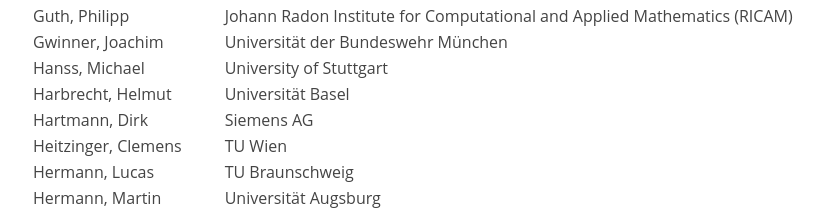
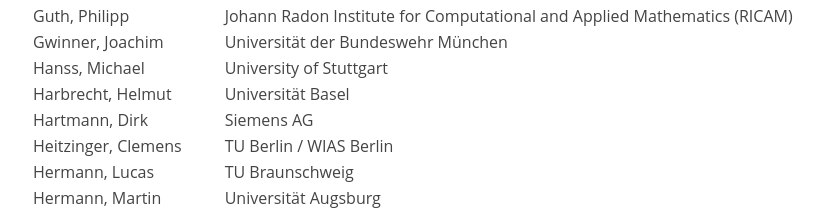
Before and after one commit to gamm-ag-uq/gamm-ag-uq.github.io, a plain HTML site: page members.html in a window 1280 px wide. Shown: the part 1263-1479 px from the top of the page, without its empty margins (50-873 px from the left). Drawn offline with Linux system fonts and the light colour scheme; a web font is replaced by a local one.

Commit message:
Updating members

```diff
--- a/members.html
+++ b/members.html
@@ -262,7 +262,7 @@
   </tr>
   <tr>
     <td> Heitzinger, Clemens                                </td>
-    <td> TU Wien                                            </td>
+    <td> TU Berlin / WIAS Berlin                            </td>
   </tr>
   <tr>
     <td> Hermann, Lucas                                     </td>
```
Also changed, not shown: 1 other file.
